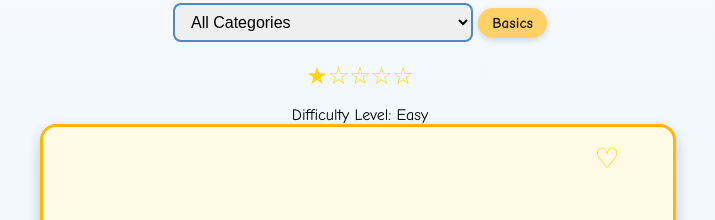
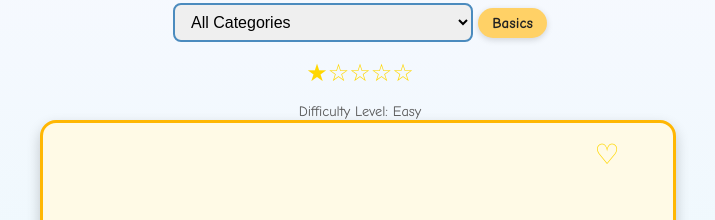
Before and after one commit to bjaspel63/pyquix, a plain HTML site: page index.html in a window 1280 px wide. Shown: the part 145-365 px from the top of the page, 280-995 px from the left. Drawn offline with Linux system fonts and the light colour scheme.

Commit message:
Update style.css

```diff
--- a/style.css
+++ b/style.css
@@ -260,6 +260,18 @@ button.click-animate {
   padding: 10px;
 }
 
+#difficulty-stars {
+  font-size: 1.3rem;
+  color: gold;
+  margin-top: 5px;
+}
+
+#difficulty-label {
+  font-size: 0.9rem;
+  color: #555;
+  margin-top: 2px;
+}
+
 /* Landscape mode layout */
 @media (orientation: landscape) {
   #app-container {
```
